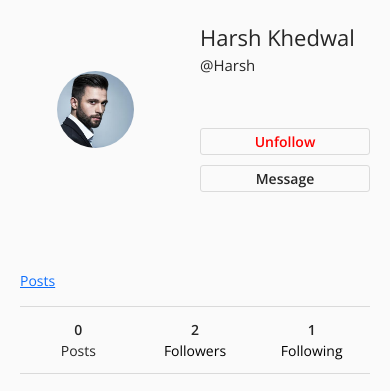
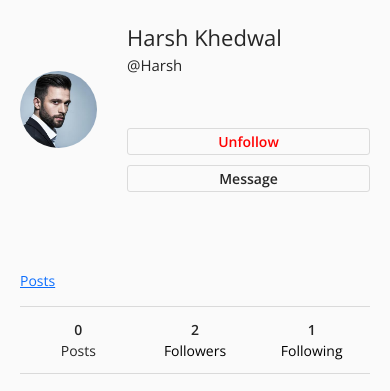
Before and after one commit to bannu-star-code/Instagram_Clone, a Django app: a page that uses igprj/templates/ajax.html in a window 390 px wide. Shown: the part 44-435 px from the top of the page. Run offline with Django 4.2, Linux system fonts and the light colour scheme; a user stored in the database is signed in; data comes from the database, SQL or seed files in the repository; some libraries are stand-ins or nearby versions.

Commit message:
changed the stylefiles

```diff
--- a/igprj/static/assets3/css/styles.css
+++ b/igprj/static/assets3/css/styles.css
@@ -135,9 +135,7 @@ img {
 
 .gallery {
     display: flex;
-    /* display: grid; */
-    /* flex-wrap: nowrap; */
-    /* grid-template-columns: auto auto auto; */
+    flex-wrap: wrap;
     margin: -1rem -1rem;
     padding-bottom: 3rem;
 }
@@ -302,15 +300,13 @@ img {
 
     .profile-image {
         grid-row: 1 / -1;
-        width: 200px;
-        height: 200px;
     }
 
-    /* .gallery {
+    .gallery {
         display: grid;
         grid-template-columns: repeat(auto-fit, minmax(22rem, 1fr));
         grid-gap: 2rem;
-    } */
+    }
 
     .profile-image,
     .profile-user-settings,
@@ -330,10 +326,6 @@ img {
 
         .profile-image {
             grid-row: 1 / 2;
-            /* own */
-            width: 150px;
-            height: 150px;
-            /* own */
         }
 
         .profile-user-settings {
```
